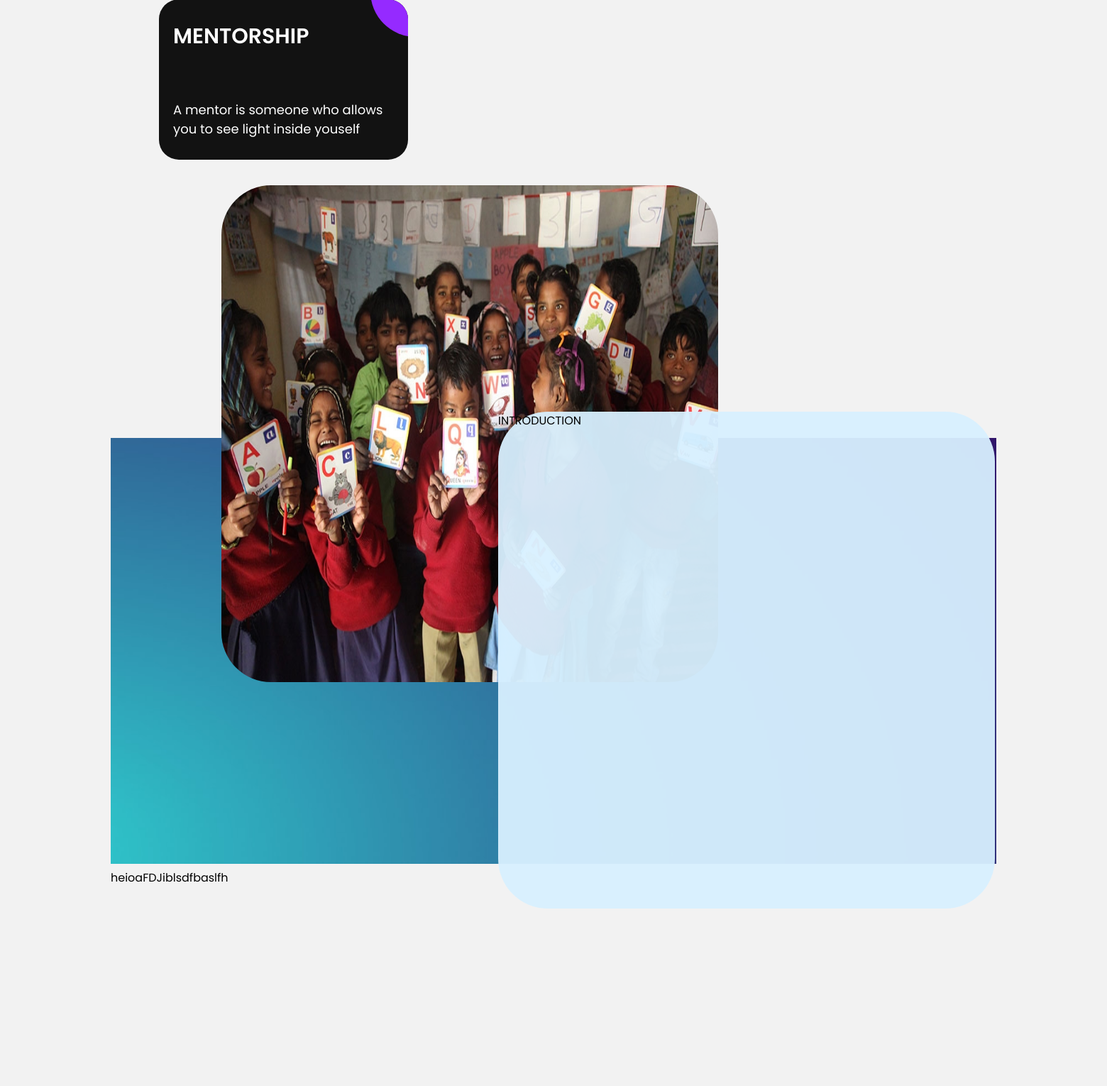
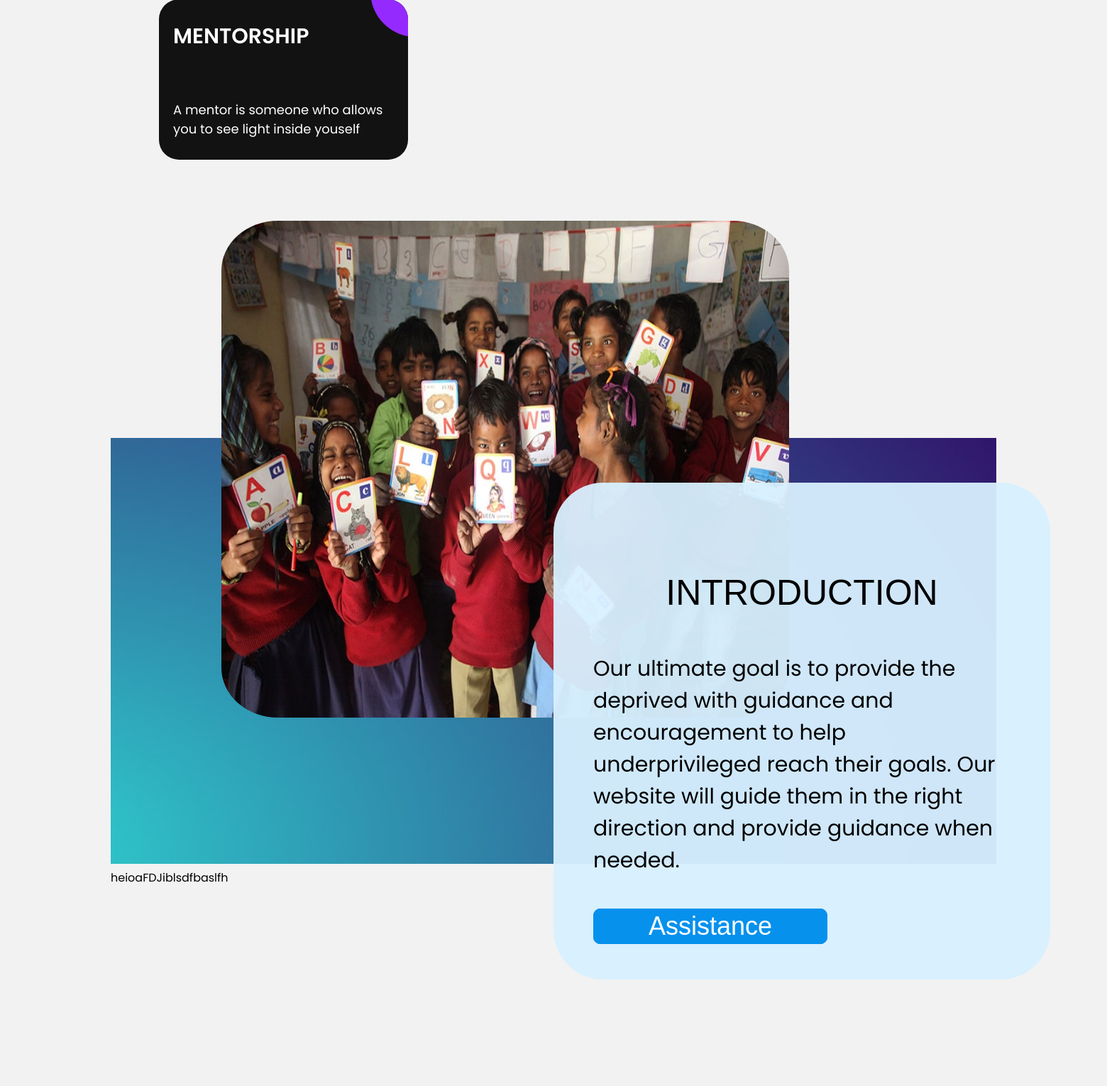
Before and after one commit to diyshaikh/neeyat, a PHP site: page / in a window 1560 px wide; the page is wider, and only the part inside the window is pictured. Shown: the part 1720-3250 px from the top of that part at 71% size. Before the commit the page ends 3000 px from the top of that part, so only its background shows below. Run offline with PHP 8.4, Linux system fonts and the light colour scheme.

Commit message:
adding footer

```diff
--- a/index.html
+++ b/index.html
@@ -7,9 +7,12 @@
             <link rel="icon" type="image/x-icon" href="Aarushi.png">
 			<link rel="stylesheet" href="style3.css">
             <link rel="stylesheet" href="style_card.css">
+            <link rel="stylesheet" href="rainbow_btn.css">
+
 </head>
 <style>
   @import url('https://fonts.googleapis.com/css2?family=Poppins:wght@400;500;600&display=swap');
+
   *
   {
     padding: 0;
@@ -23,6 +26,8 @@
     overflow-x: hidden;
     background: #f2f2f2;
     z-index: -999;
+    height: fit-content;
+
   }
   img
   {
@@ -269,8 +274,8 @@ text-align: center;
  <!-------------------------------------- NAVIGATION BAR --------------------------------------------->
             <nav>
                 <div class="container">
-                  <div class="logo">
-                    <img src="neeyat logo.jpg" alt="">
+                  <div class="logo" style="font-family: Verdana, Geneva, Tahoma, sans-serif; font-size: 50px; color: white;">
+                    <b>NEEYAT</b>
                   </div>
                   <div class="links">
                     <ul>
@@ -294,7 +299,7 @@ text-align: center;
               <section class="hero">
                 <img src="images/Blue_mentor_mentee_bg.jpg" class="translateY" style="height: 90%; width: 100%;" data-speed="0.25" id="moon" alt="">
                 <img src="images/Blue_mentor_menteee_mountains.png" class="translateY" style="height: 90%; width: 100%;" data-speed="0.4" id="clouds" alt="">
-                <h1  id="text" class="translateX" data-speed="3" style="right: 60%; ">
+                <h1  id="text" class="translateX" data-speed="-3"  ">
                   Discover New Horizons
                 </h1>
                 <img src="images/Blue_menteee.png" class="translateY" style="left: 0px; top: 0px "data-speed="0.6" id="mount" alt="">
@@ -428,17 +433,19 @@ x
           </section>
             <section class="intro_text">
             <!-- INTRO -->
-            <p class="intro_text_heading">INTRODUCTION</p>
+            <p class="intro_text_heading" style="font-family: Arial, Helvetica, sans-serif; font-size: 50px; text-align: center; padding-top: 10%;">INTRODUCTION</p>
+            <p >
+              Our ultimate goal is to provide the deprived with guidance and encouragement to help underprivileged reach their goals. Our website will guide them in the right direction and provide guidance when needed.
+                <br>
+                <br>
+                <button class="rainbow_btn">Assistance   </button>
+              </p>
 
             </section>
            </div>
 
                       </body>
-
-
-
-
-
+           <footer>heoiadi</footer>
            <script>
 
 
--- /dev/null
+++ b/rainbow_btn.css
@@ -0,0 +1,69 @@
+
+
+.rainbow_btn{
+    width: 330px;
+    height: 50px;
+    border: none;
+    outline: none;
+    color: #fff;
+    background: #0d66d4;
+    cursor: pointer;
+    position: relative;
+    z-index: 10;
+    border-radius: 10px;
+    left: 0%;
+
+    font-family: Arial, Helvetica, sans-serif;
+    font-size: larger;
+}
+.rainbow_btn a{
+    z-index: -1;
+
+}
+
+.rainbow_btn::before{
+    content: "";
+    background: linear-gradient(45deg, #ff0000, #ff7300, #fffb00, #48ff00,
+    #00ffd5, #002bff, #7a00ff, #ff00c8, #ff0000);
+    position: absolute;
+    top: -2px;
+    left: -2px;
+    background-size: 400%;
+    z-index: -1;
+    filter: blur(5px);
+    width: calc(100% + 8px);
+    height: calc(100% + 8px);
+    animation: glowing 20s linear infinite;
+    opacity: 0;
+    transition: opacity 0.3s ease-in-out;
+    border-radius: 10px;
+}
+
+.rainbow_btn:hover::before{
+    opacity: 1;
+}
+
+.rainbow_btn::after{
+    z-index: -1;
+    content: "";
+    position: absolute;
+    width: 100%;
+    height: 100%;
+    background:#0691ed;
+    left: 0;
+    top: 0;
+    border-radius: 10px;
+}
+
+@keyframes glowing
+{
+    0%{
+        background-position: 0 0 ;
+    }
+    50%{
+        background-position: 400% 0;
+    }
+    100%{
+        background-position: 0 0;
+    }
+}
--- a/style3.css
+++ b/style3.css
@@ -18,7 +18,7 @@ body{
     /* background-size:cover;
     /* background-color: rgba(0, 0, 0, 0.2); */
     width: 50%;
-    height: 100%;
+
     overflow-x: hidden;
 
 }
@@ -62,7 +62,6 @@ hr{
 .div2:hover{
     size: 20px;
 } */
-
 
 .divx1{
     align-content: justify;
@@ -195,7 +194,7 @@ li{
 
 .intro_child{
   position: relative;
-  top: -1300px;
+  top: -1250px;
   margin-top: 20%;
   margin-left:20%;
   margin-right: 60%;
@@ -205,33 +204,42 @@ li{
 
 
   height:700px;
-  width: 700px;
+  width: 800px;
   z-index: 1;
   border: ;
   border-radius: 10%;
 }
 
 .intro_text{
-  height:700px;
+  height: 700px;
   width: 700px;
   background-color: rgba(216, 241, 255, 0.945);
   z-index: 1;
   border: ;
   border-radius: 10%;
   position: relative;
-  bottom: 2000px;
+  bottom: 1900px;
   margin-top: 20%;
-  margin-left:45%;
+  margin-left:50%;
   margin-right: 20%;
+  align-content: center;
 
 }
 
-.intro_text ins{
-font-family: "Lucida" Grande, sans-serif;
-font-size: 30px;
-margin-left:38%;
+.intro_text_heading{
+
+font-size: 50px;
+margin: 30%;
 top: 100px;
+
 }
+
+.intro_text p{
+
+  font-size: 30px;
+ margin: 8%;
+
+  }
 .ag-format-container {
     width: 1142px;
     margin: 0 auto;
```
